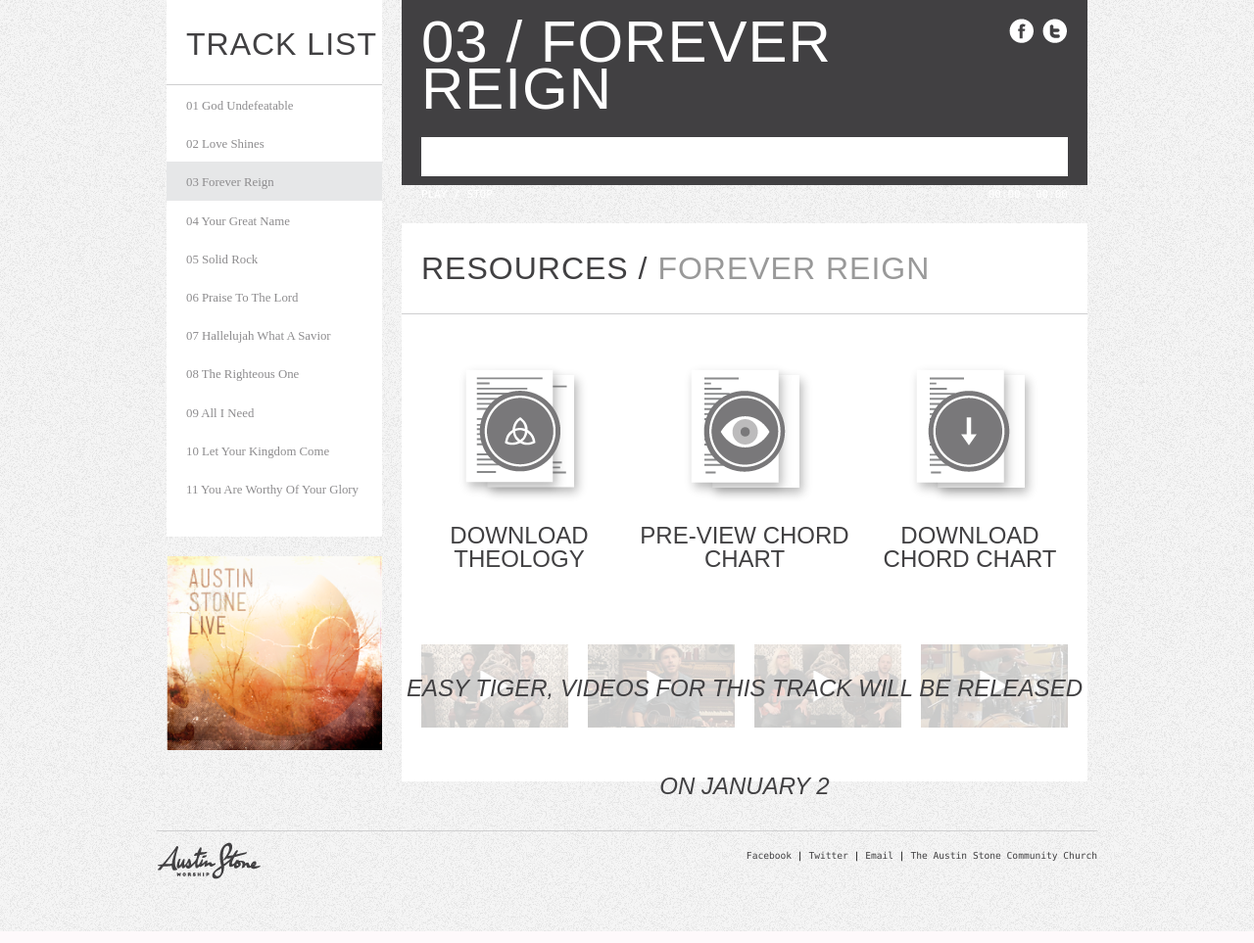
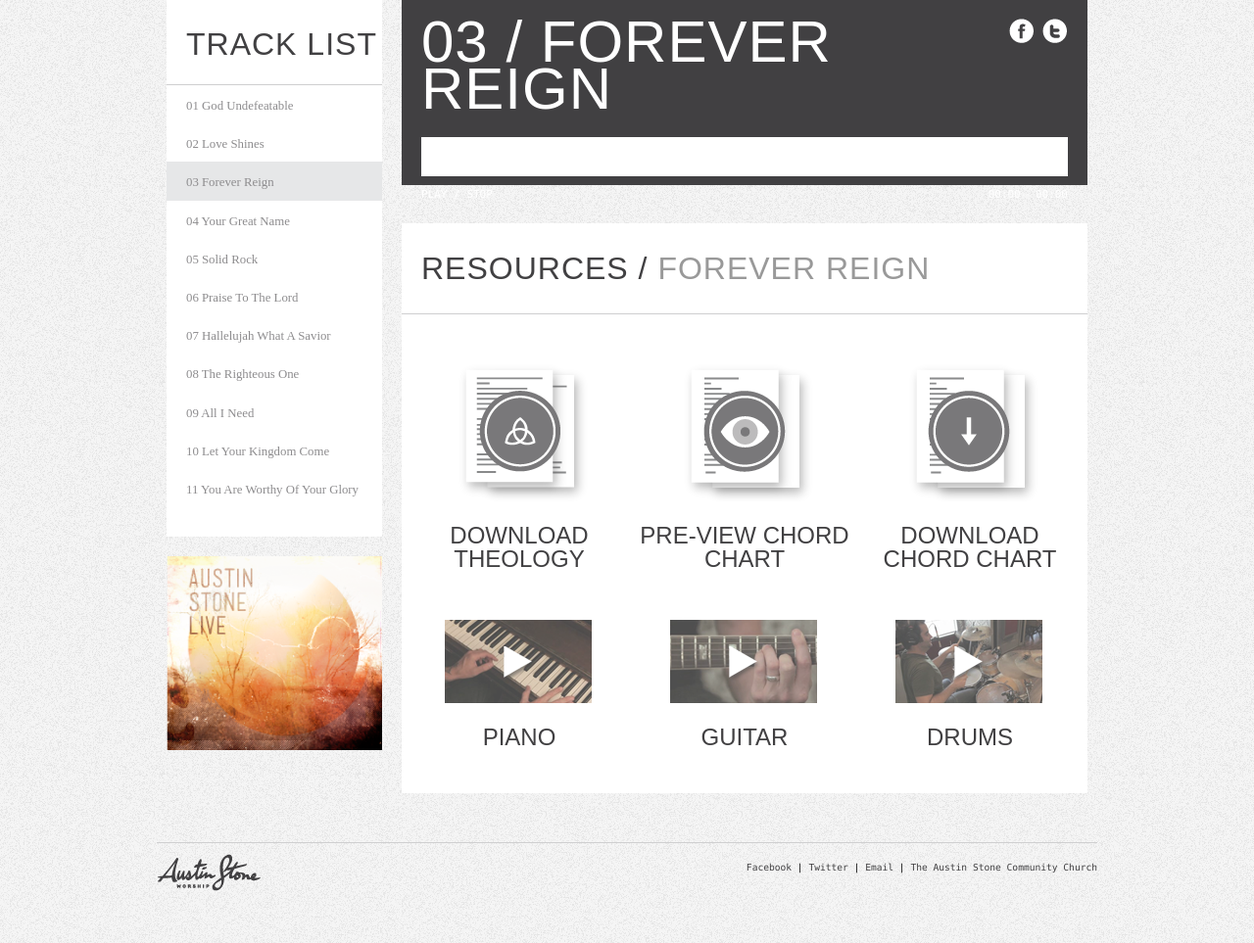
Before and after one commit to hsiamm/austinstoneworship, a PHP site: page /live_03.php in a window 1280 px wide. Shown: the part 537-1500 px from the top of the page at 98% size. Run offline with PHP 8.4, Linux system fonts and the light colour scheme; some libraries are stand-ins or nearby versions.

Commit message:
forever reign videos

```diff
--- a/live_03.php
+++ b/live_03.php
@@ -148,19 +148,19 @@
 					</div>
 
 					<div class="bumpbump"></div>
-					<div class="coming"><h3 class="grey" style="font-style:italic;">Easy tiger, videos for this track will be released on January 2</h3></div>
-					<!--<div class="threecolb">
+
+					<div class="threecolb">
 						<a class="iframe" href="http://player.vimeo.com/video/33169802"><img src="images/live_piano_t3.png" /></a>
 						<h3>Piano</h3>
 					</div>
 					<div class="threecolb">
-						<a class="iframe" href="http://player.vimeo.com/video/33169784"><img src="images/live_guitar_t3.png" /></a>
+						<a class="iframe" href="http://player.vimeo.com/video/33553017"><img src="images/live_guitar_t3.png" /></a>
 						<h3>Guitar</h3>
 					</div>
 					<div class="threecolb">
 						<a class="iframe" href="http://player.vimeo.com/video/33169765"><img src="images/live_drums_t3.png" /></a>
 						<h3>Drums</h3>
-					</div>-->
+					</div>
 
 				</div><!--/resources-->
 
```
